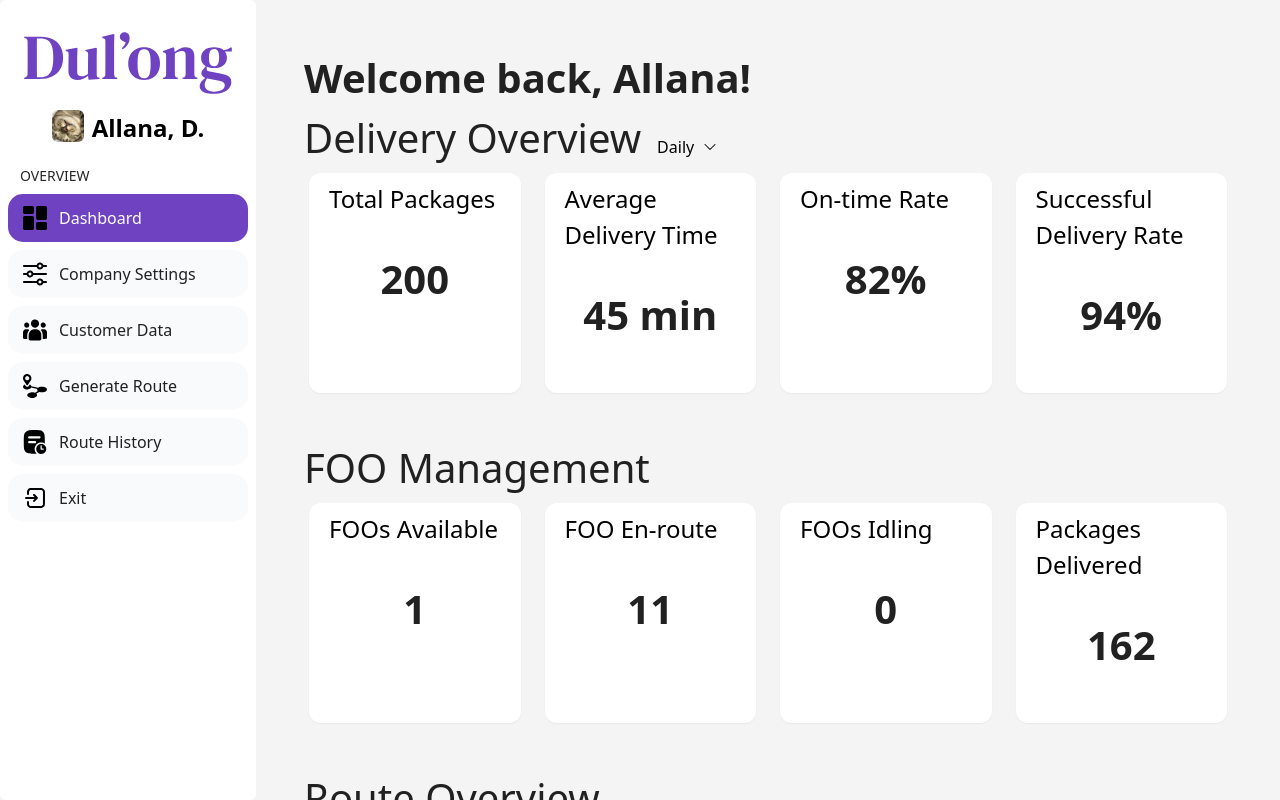
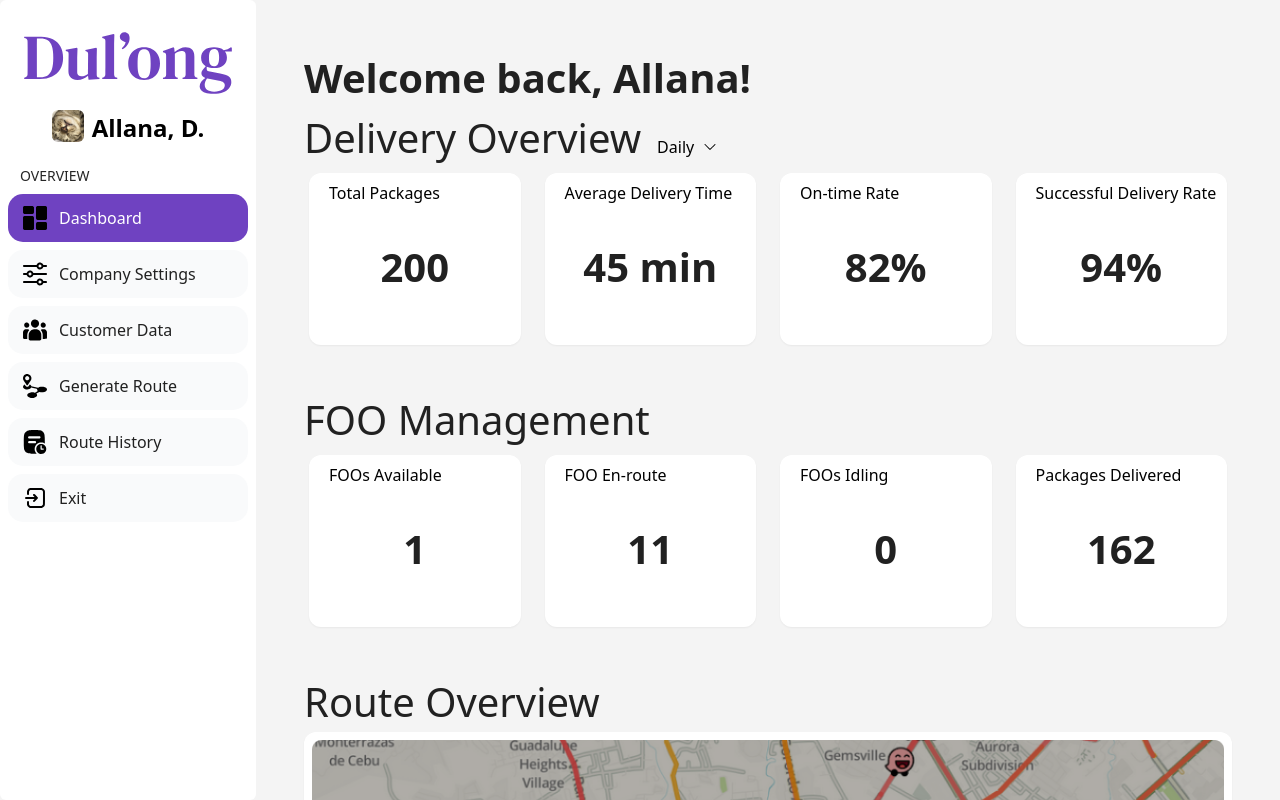
Before and after one commit to D-D-M-Y/dul-ong-administrative-frontend, a Next.js app: page / in a window 1280 px wide. Built offline with nearby package versions, Linux system fonts and the light colour scheme.

Commit message:
got rid of style usage

```diff
--- a/src/app/ui/dashboard/cards.tsx
+++ b/src/app/ui/dashboard/cards.tsx
@@ -27,8 +27,8 @@
 
     return (
       <div className="rounded-xl bg-white p-2 shadow-sm">
-        <p className={'font-source-sans-pro ml-3'} style={{fontSize: 24}}>{title}</p>
-        <h1 className={'font-bold py-8 text-center mb-2'}> {value} </h1>
+        <h3 className='ml-3'>{title}</h3>
+        <h1 className='font-bold py-8 text-center mb-2'> {value} </h1>
       </div>
     );
   }
```
